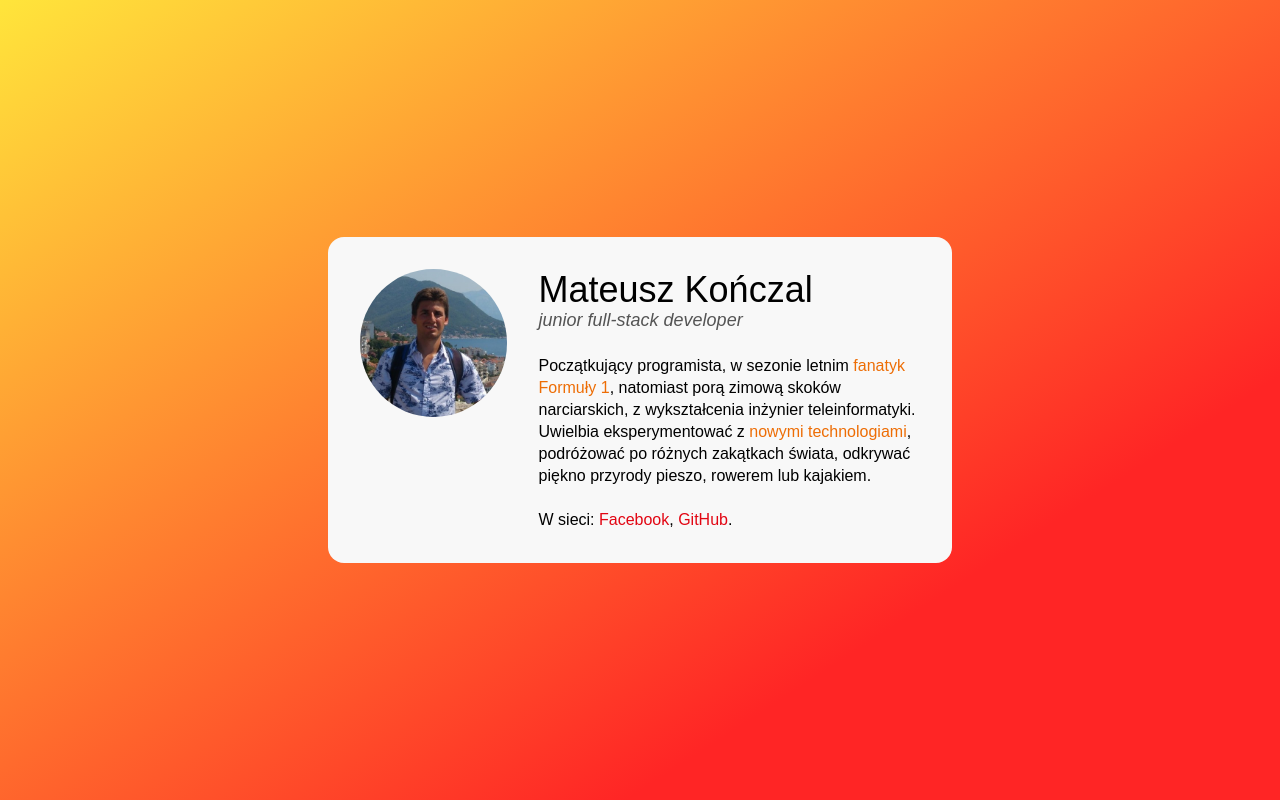
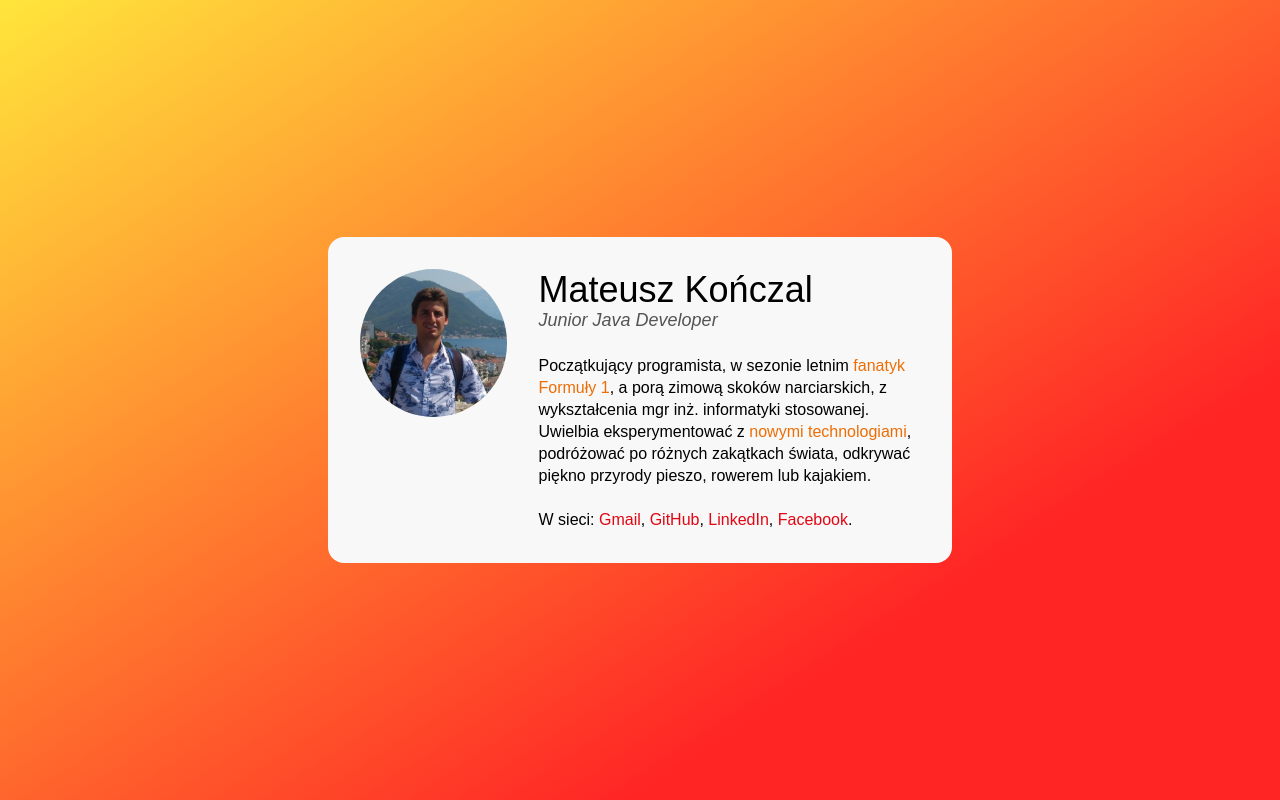
Before and after one commit to mateusz-konczal/business-card, a plain HTML site: page index.html in a window 1280 px wide. Drawn offline with Linux system fonts and the light colour scheme.

Commit message:
updated business card

```diff
--- a/index.html
+++ b/index.html
@@ -1,5 +1,6 @@
 <!DOCTYPE html>
 <html lang="pl">
+
   <head>
     <meta charset="UTF-8" />
     <meta name="viewport" content="width=device-width, initial-scale=1.0" />
@@ -11,38 +12,31 @@
   <body>
     <main class="main">
       <article class="person">
-        <img
-          class="person__picture"
-          src="img/profilowe.png"
-          alt="Zdjęcie profilowe"
-        />
+        <img class="person__picture" src="img/profilowe.png" alt="Zdjęcie profilowe" />
         <div>
           <header class="person__info">
             <h1 class="person__name">Mateusz Kończal</h1>
-            <p class="person__position">junior full-stack developer</p>
+            <p class="person__position">Junior Java Developer</p>
           </header>
           <p class="person__description person__description--with-margin">
             Początkujący programista, w sezonie letnim
-            <strong class="special">fanatyk Formuły 1</strong>, natomiast porą
-            zimową skoków narciarskich, z wykształcenia inżynier
-            teleinformatyki. Uwielbia eksperymentować z
+            <strong class="special">fanatyk Formuły 1</strong>, a porą
+            zimową skoków narciarskich, z wykształcenia mgr inż.
+            informatyki stosowanej. Uwielbia eksperymentować z
             <strong class="special">nowymi technologiami</strong>, podróżować po
             różnych zakątkach świata, odkrywać piękno przyrody pieszo, rowerem
             lub kajakiem.
           </p>
           <p class="person__description">
             W sieci:
-            <a
-              class="person__link"
-              href="https://www.facebook.com/profile.php?id=100003269599284"
-              >Facebook</a
-            >,
-            <a class="person__link" href="https://github.com/MPKonczal"
-              >GitHub</a
-            >.
+            <a class="person__link" href="mailto:mateuszkonczal96@gmail.com">Gmail</a>,
+            <a class="person__link" href="https://github.com/mateusz-konczal">GitHub</a>,
+            <a class="person__link" href="https://www.linkedin.com/in/mateusz-konczal">LinkedIn</a>,
+            <a class="person__link" href="https://www.facebook.com/profile.php?id=100003269599284">Facebook</a>.
           </p>
         </div>
       </article>
     </main>
   </body>
+
 </html>
```
